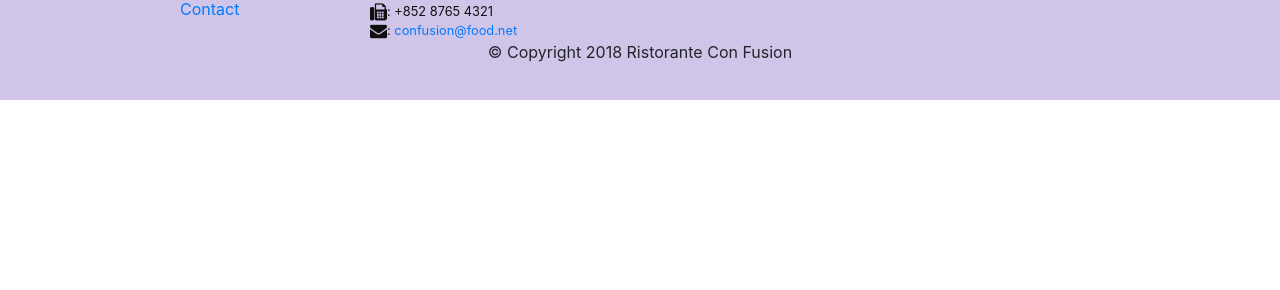
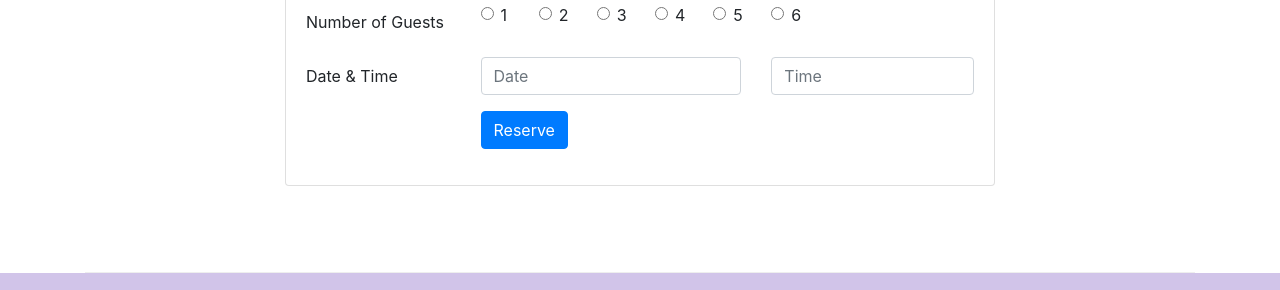
Before and after one commit to khyati-agarwalss/conFusion, a website: page index.html in a window 1280 px wide. Shown: the part 1661-1951 px from the top of the page. Before the commit the page ends 1761 px from the top, so only its background shows below. Drawn offline with nearby package versions, Linux system fonts and the light colour scheme.

Commit message:
Assignment 2

```diff
--- a/index.html
+++ b/index.html
@@ -43,6 +43,9 @@
                 <div class="col-12 col-sm align-self-center">
                     <img src="img/logo.png" class="img-fluid">
                 </div>
+                <div class="col-12 col-sm align-self-center">
+                    <a role="button" class="btn btn-block nav-link btn-warning" href="#reserveform">Reserve Table</a>
+                </div>
             </div>
         </div>
     </header>
@@ -54,14 +57,10 @@
             </div>
             <div class="col-12 col-sm order-sm-first col-md">
                 <div class="media">
-                    <img class="d-flex mr-3 img-thumbnail align-self-center"
-                            src="img/uthappizza.png" alt="Uthappizza">
+                    <img class="d-flex mr-3 img-thumbnail align-self-center" src="img/uthappizza.png" alt="Uthappizza">
                     <div class="media-body">
-                        <h2 class="mt-0">Uthappizza<span class="badge badge-danger">HOT</span><span class="badge badge-pill badge-secondary">$4.99</span></h2>
-                        <p class="d-none d-sm-block">A unique combination of Indian Uthappam (pancake) and
-                            Italian pizza, topped with Cerignola olives, ripe vine
-                            cherry tomatoes, Vidalia onion, Guntur chillies and
-                            Buffalo Paneer.</p>
+                        <h2 class="mt-0">Uthappizza <span class="badge badge-danger">HOT</span> <span class="badge badge-pill badge-secondary">$4.99</span></h2>
+                        <p class="d-none d-sm-block">A unique combination of Indian Uthappam (pancake) and Italian pizza, topped with Cerignola olives, ripe vine cherry tomatoes, Vidalia onion, Guntur chillies and Buffalo Paneer.</p>
                     </div>
                 </div>
             </div>
@@ -73,8 +72,13 @@
                 <h3>This Month's Promotions</h3>
             </div>
             <div class="col-12 col-sm col-md">
-                <h2>Weekend Grand Buffet</h2>
-                <p>Featuring mouthwatering combinations with a choice of five different salads, six enticing appetizers, six main entrees and five choicest desserts. Free flowing bubbly and soft drinks. All for just $19.99 per person </p>
+                <div class="media">
+                    <div class="media-body">
+                        <h2 class="mt-0">Weekend Grand Buffet <span class="badge badge-danger">NEW</span></h2>
+                        <p class="d-none d-sm-block">Featuring mouthwatering combinations with a choice of five different salads, six enticing appetizers, six main entrees and five choicest desserts. Free flowing bubbly and soft drinks. All for just $19.99 per person.</p>
+                    </div>
+                    <img class="d-flex ml-3 img-thumbnail align-self-center" src="img/buffet.png" alt="Weekend Grand Buffet">
+                </div>
             </div>
         </div>
 
@@ -89,11 +93,71 @@
                     <div class="media-body">
                         <h2 class="mt-0">Alberto Somayya</h2>
                         <h4>Executive Chef</h4>
-                        <p class="d-none d-sm-block">Award winning three-star Michelin chef with wide
-                            International experience having worked closely with
-                            whos-who in the culinary world, he specializes in
-                            creating mouthwatering Indo-Italian fusion experiences.
-                            </p>
+                        <p class="d-none d-sm-block">Award winning three-star Michelin chef with wide International experience having worked closely with whos-who in the culinary world, he specializes in creating mouthwatering Indo-Italian fusion experiences.</p>
+                    </div>
+                </div>
+            </div>
+        </div>
+        <div id="reserveform" class="row row-content justify-content-center">
+            <div class="col-12 col-sm-8">
+                <div class="card">
+                    <h3 class="card-header text-white bg-warning">Reserve a Table</h3>
+                    <div class="card-body">
+                        <form>
+                            <div class="form-group row">
+                                <label for="datetime" class="col-12 col-md-3 col-form-label">Number of Guests</label>
+                                <div class="col-2 col-md-1">
+                                    <div class="form-check">
+                                        <input type="radio" class="form-check-input" name="select" id="select" value="">
+                                        <label class="form-check-label" for="select">1</label>
+                                    </div>
+                                </div>
+                                <div class="col-2 col-md-1">
+                                    <div class="form-check">
+                                        <input type="radio" class="form-check-input" name="select" id="select" value="">
+                                        <label class="form-check-label" for="select">2</label>
+                                    </div>
+                                </div>
+                                <div class="col-2 col-md-1">
+                                    <div class="form-check">
+                                        <input type="radio" class="form-check-input" name="select" id="select" value="">
+                                        <label class="form-check-label" for="select">3</label>
+                                    </div>
+                                </div>
+                                <div class="col-2 col-md-1">
+                                    <div class="form-check">
+                                        <input type="radio" class="form-check-input" name="select" id="select" value="">
+                                        <label class="form-check-label" for="select">4</label>
+                                    </div>
+                                </div>
+                                <div class="col-2 col-md-1">
+                                    <div class="form-check">
+                                        <input type="radio" class="form-check-input" name="select" id="select" value="">
+                                        <label class="form-check-label" for="select">5</label>
+                                    </div>
+                                </div>
+                                <div class="col-2 col-md-1">
+                                    <div class="form-check">
+                                        <input type="radio" class="form-check-input" name="select" id="select" value="">
+                                        <label class="form-check-label" for="select">6</label>
+                                    </div>
+                                </div>
+                            </div>
+                            <div class="form-group row">
+                                <label for="datetime" class="col-12 col-md-3 col-form-label">Date &amp; Time</label>
+                                <div class="col-7 col-md-5">
+                                    <input type="text" class="form-control" id="date" name="date" placeholder="Date">
+                                </div>
+                                <div class="col-5 col-md-4">
+                                    <input type="text" class="form-control" id="time" name="time" placeholder="Time">
+                                </div>
+                            </div>
+                            <div class="form-group row justify-content-center">
+                                <div class="offset-md-4 col-md-10">
+                                    <button type="reserve" class="btn btn-primary">Reserve</button>
+                                </div>
+                            </div>
+                        </form>
                     </div>
                 </div>
             </div>
```
Also changed, not shown: aboutus.html (+4 -4 lines).
